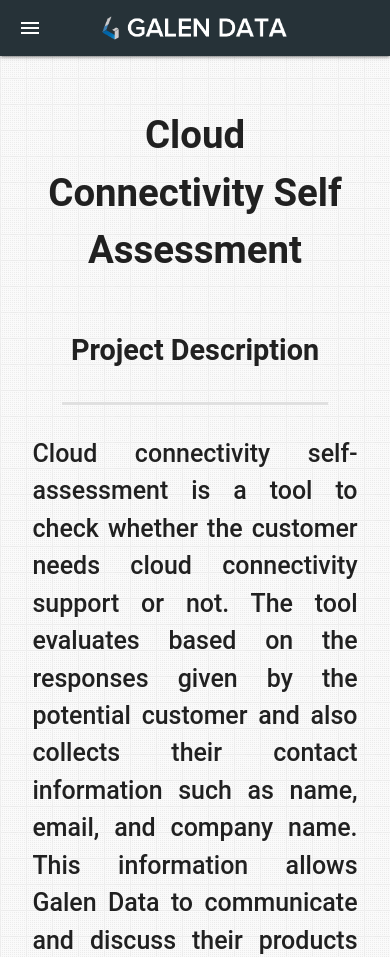
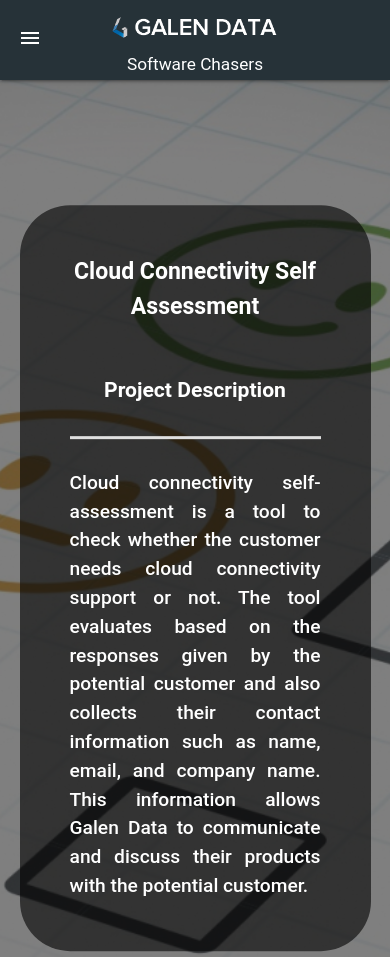
Before and after one commit to ujjavaldesai07/capstone-project-website, a plain HTML site: page index.html in a window 390 px wide. Shown: the top 957 px of the page. Drawn offline with Linux system fonts and the light colour scheme.

Commit message:
Added new meetings and change the home page styles

```diff
--- a/css/styles.css
+++ b/css/styles.css
@@ -7,21 +7,78 @@ html, body {
     background: url("../images/bg.png") repeat;
 }
 
+nav {
+    height: 80px!important;
+    line-height: 40px!important;
+}
+
+.sidenav-trigger {
+    top: 10px;
+}
+
+.hide-on-med-and-down .navbar-fixed .brand-logo {
+    padding-right: 40px!important;
+}
+
+.hide-on-med-and-down .brand-logo, .brand-logo div {
+    height: 100% !important;
+    top: 30px!important;
+}
+
+.hide-on-large-only .brand-logo {
+    height: 100% !important;
+    top: 7px!important;
+}
+
+.hide-on-large-only nav {
+    line-height: 30px!important;
+}
+
+.hide-on-large-only img {
+    height: 40px;
+}
+
+.hide-on-large-only .team-name {
+    height: 20px!important;
+    font-size: 0.9rem;
+}
+
+#content-section {
+    padding: 0!important;
+    overflow: hidden!important;
+}
+
+.home-background {
+    background: linear-gradient(rgba(0,0,0,0.5), rgba(0,0,0,0.5)), url("../images/assessment.jpg") center no-repeat;
+    background-size: cover;
+    background-position-y: 40%;
+}
+
+#home .center-align {
+    background-color: rgba(0, 0, 0, 0.6);
+    transform: translateY(20%);
+    padding: 50px;
+    border-radius: 50px;
+}
+
 #home .project-title {
     font-size: 2rem!important;
     padding-bottom: 50px!important;
     font-weight: 700!important;
+    color: white;
 }
 
 #home .project-desc-title {
-    font-size: 1.5rem!important;
+    font-size: 1.4rem!important;
     font-weight: 600!important;
+    color: white;
 }
 
 #home .project-desc {
     font-size: 1.3rem!important;
     font-weight: 500!important;
     text-align: justify!important;
+    color: white;
 }
 
 .sidenav li a {
@@ -38,18 +95,6 @@ li .active, .sidenav li .active {
 #nav-mobile {
     padding-left: 20px;
     font-weight: 100;
-}
-
-.hide-on-med-and-down .navbar-fixed .brand-logo {
-    padding-right: 40px!important;
-}
-
-.brand-logo, .brand-logo div {
-    height: 100% !important;
-}
-
-.brand-logo img {
-    padding-top: 5px;
 }
 
 .team-member-name {
@@ -81,6 +126,7 @@ li .active, .sidenav li .active {
     height: fit-content;
     font-size: 2rem!important;
     margin-bottom: 40px;
+    padding-top: 10px;
 }
 
 .section {
@@ -88,8 +134,12 @@ li .active, .sidenav li .active {
     padding-bottom: 0!important;
 }
 
+#content-section #home {
+    min-height: 100vh!important;
+}
+
 #content-section .scrollspy {
-    min-height: 670px!important;
+    min-height: 90vh!important;
 }
 
 #content-section #home {
@@ -140,13 +190,37 @@ table td {
 }
 
 @media only screen and (max-width: 768px) {
-    #mentors {
-        height: 800px!important;
+    #content-section #mentors {
+        min-height: 80vh!important;
     }
 }
 
-@media only screen and (max-width: 375px) {
-    #mentors {
-        height: 1600px!important;
+@media only screen and (max-width: 600px) {
+    #content-section #mentors {
+        min-height: 230vh !important;
+    }
+
+    #content-section #home {
+        min-height: 130vh!important;
+    }
+
+    .mentor-title {
+        font-size: 1.1rem!important;
+    }
+
+    .mentor-card .flow-text {
+        font-size: 1rem!important;
+    }
+
+    #home .project-title {
+        font-size: 1.2rem!important;
+    }
+
+    #home .project-desc-title {
+        font-size: 1.1rem!important;
+    }
+
+    #home .project-desc {
+        font-size: 1rem!important;
     }
 }
--- a/index.html
+++ b/index.html
@@ -35,12 +35,15 @@
         <div class="navbar-fixed">
             <nav class="blue-grey darken-4">
                 <div class="nav-wrapper">
+                    <div class="center">
+                        Software Chasers
+                    </div>
                     <a href="#home" class="brand-logo right" aria-label="home">
                         <div class="col s12">
                             <img src="images/galendata.png" alt="" height="60" width="inherit">
                         </div>
                     </a>
-                    <ul id="nav-mobile" class="left hide-on-med-and-down">
+                    <ul id="nav-mobile" class="left">
                         <li><a href="#home" aria-label="Home">Home</a></li>
                         <li><a href="#mentors" aria-label="Mentors">Mentors</a></li>
                         <li><a href="#team" aria-label="Team">Team</a></li>
@@ -59,7 +62,10 @@
                 <div class="nav-wrapper">
                     <a href="#home" class="brand-logo" aria-label="home">
                         <div class="col s12">
-                            <img src="images/galendata.png" alt="" height="50" width="inherit">
+                            <img src="images/galendata.png" alt="" width="inherit">
+                            <div class="team-name center">
+                                Software Chasers
+                            </div>
                         </div>
                     </a>
                     <a href="#" data-target="mobile-demo" class="sidenav-trigger"><i class="material-icons">menu</i></a>
@@ -77,19 +83,20 @@
         <li><a href="#documentation" aria-label="Documentation">Documentation</a></li>
     </ul>
 
-
     <div id="content-section" class="col s12 center">
+        <div class="home-background">
             <div id="home" class="section scrollspy container">
-            <div class="center-align" style="padding: 50px 0">
+                <div class="center-align">
                     <div class="project-title">Cloud Connectivity Self Assessment</div>
                     <div class="project-desc-title">Project Description</div>
-                <div class="divider" style="margin: 30px"></div>
+                    <div class="divider" style="margin: 30px 0"></div>
                     <div class="project-desc">
                         Cloud connectivity self-assessment is a tool to check whether the customer needs
                         cloud connectivity support or not. The tool evaluates based on the responses
                         given by the potential customer and also collects their contact information
                         such as name, email, and company name. This information allows Galen Data to
                         communicate and discuss their products with the potential customer.
+                    </div>
                 </div>
             </div>
         </div>
@@ -274,12 +281,28 @@
                     <tbody>
                     <tr>
                         <td>
-                            <a href="meetings/team/Sep_8.docx" target="_blank">
+                            <a href="meetings/team/SoftwareChasers_TeamMeeting_Sep_8.pdf" target="_blank">
                                 Sep 8, 2020
                             </a>
                         </td>
-                        <td>-</td>
+                        <td>
+                            <a href="meetings/mentor/SoftwareChasers_MentorMeeting_Sep_10.pdf" target="_blank">
+                                Sep 10, 2020
+                            </a>
+                        </td>
                     </tr>
+
+                    <tr>
+                        <td>
+                            <a href="meetings/team/SoftwareChasers_TeamMeeting_Sep_11.pdf" target="_blank">
+                                Sep 11, 2020
+                            </a>
+                        </td>
+                        <td>
+                            -
+                        </td>
+                    </tr>
+
                     </tbody>
                 </table>
             </div>
```
Also changed, not shown: images/assessment.jpg (added), 7 other files. Lines whose indentation alone changed are shown as unchanged.
